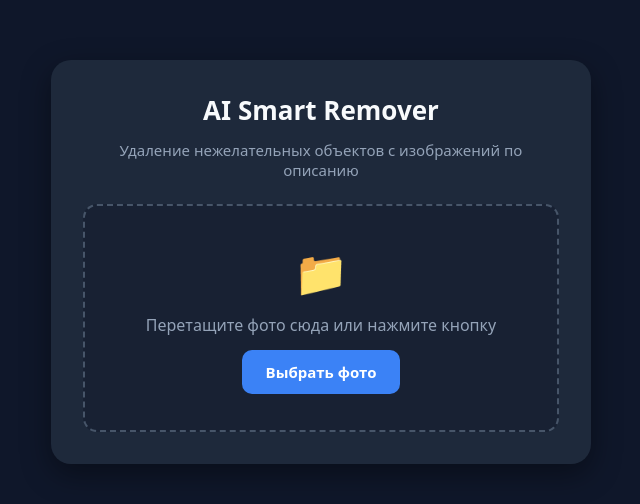
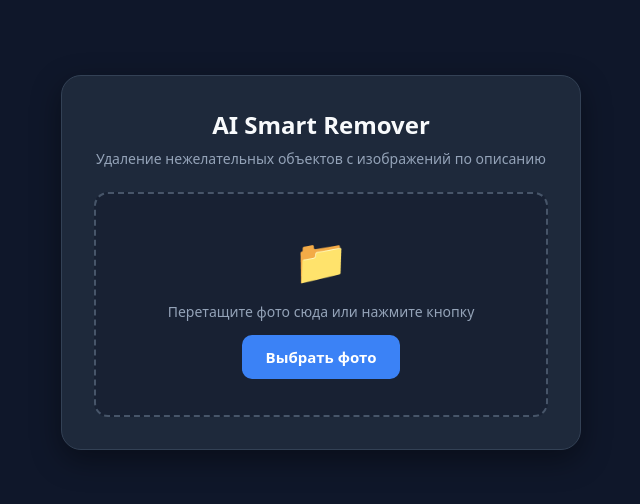
Before and after one commit to an4506774-cyber/ai-redactor, a plain HTML site: page index.html in a window 1280 px wide. Shown: the part 138-642 px from the top of the page, without its empty margins (319-959 px from the left). Drawn offline with Linux system fonts and the light colour scheme.

Commit message:
Update index.html

```diff
--- a/index.html
+++ b/index.html
@@ -18,40 +18,41 @@
 
         * {
             box-sizing: border-box;
+            margin: 0;
+            padding: 0;
         }
 
         body {
             background-color: var(--bg);
             color: var(--text);
             font-family: system-ui, -apple-system, BlinkMacSystemFont, "Segoe UI", Roboto, sans-serif;
-            margin: 0;
+            min-height: 100vh;
             display: flex;
+            align-items: center;
             justify-content: center;
-            align-items: center;
-            min-height: 100vh;
             padding: 20px;
         }
 
         .container {
             width: 100%;
-            max-width: 540px;
+            max-width: 520px;
             background: var(--card);
             border-radius: 20px;
             padding: 32px;
             box-shadow: 0 10px 30px rgba(0, 0, 0, 0.4);
+            border: 1px solid var(--border);
             text-align: center;
         }
 
         h1 {
-            margin-top: 0;
-            font-size: 26px;
+            font-size: 24px;
+            margin-bottom: 8px;
         }
 
-        p {
+        p.subtitle {
             color: var(--muted);
-            margin-top: -6px;
+            font-size: 14px;
             margin-bottom: 24px;
-            font-size: 15px;
         }
 
         .upload-area {
@@ -72,6 +73,12 @@
             font-size: 44px;
             margin-bottom: 12px;
             display: block;
+        }
+
+        .upload-text {
+            color: var(--muted);
+            font-size: 14px;
+            margin-bottom: 14px;
         }
 
         .btn {
@@ -96,7 +103,7 @@
         }
 
         #preview-section {
-            margin-top: 24px;
+            margin-top: 20px;
             display: none;
             text-align: left;
         }
@@ -169,17 +176,15 @@
 
 <div class="container">
     <h1>AI Smart Remover</h1>
-    <p>Удаление нежелательных объектов с изображений по описанию</p>
+    <p class="subtitle">Удаление нежелательных объектов с изображений по описанию</p>
 
-    <!-- Зона загрузки -->
     <div class="upload-area" id="drop-zone">
         <span class="upload-icon">📁</span>
-        <div style="margin-bottom: 14px; color: var(--muted);">Перетащите фото сюда или нажмите кнопку</div>
+        <div class="upload-text">Перетащите фото сюда или нажмите кнопку</div>
         <label for="file-input" class="btn">Выбрать фото</label>
         <input type="file" id="file-input" accept="image/*">
     </div>
 
-    <!-- Блок предпросмотра и запроса -->
     <div id="preview-section">
         <img id="preview-img" alt="Предпросмотр">
 
@@ -189,7 +194,7 @@
                 type="text"
                 id="prompt-input"
                 class="prompt-input"
-                placeholder="Например: человек на заднем плане, логотип, провода"
+                placeholder="Например: человек на фоне, провод, водяной знак"
                 autocomplete="off"
             >
         </div>
@@ -262,12 +267,12 @@
         const query = promptInput.value.trim();
 
         if (!query) {
-            alert('Пожалуйста, укажите в поле ввода, какой объект необходимо удалить.');
+            alert('Пожалуйста, укажите объект, который требуется удалить.');
             promptInput.focus();
             return;
         }
 
-        alert(`Данные готовы к отправке:\n• Файл: ${currentFile.name}\n• Удалить: "${query}"`);
+        alert(`Файл "${currentFile.name}" готов к обработке.\nОбъект: "${query}"`);
     });
 </script>
 
```
